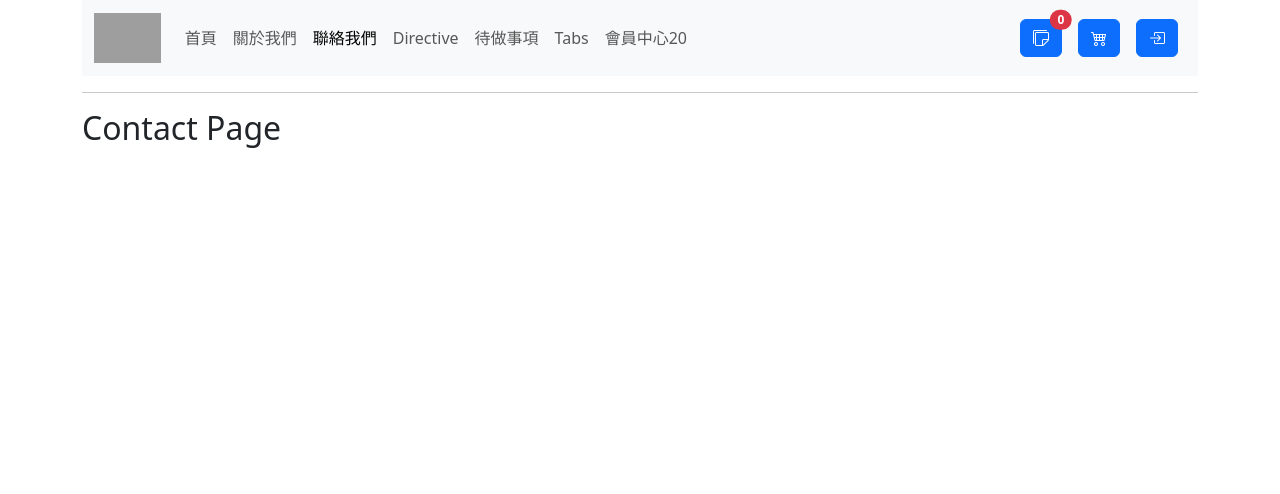
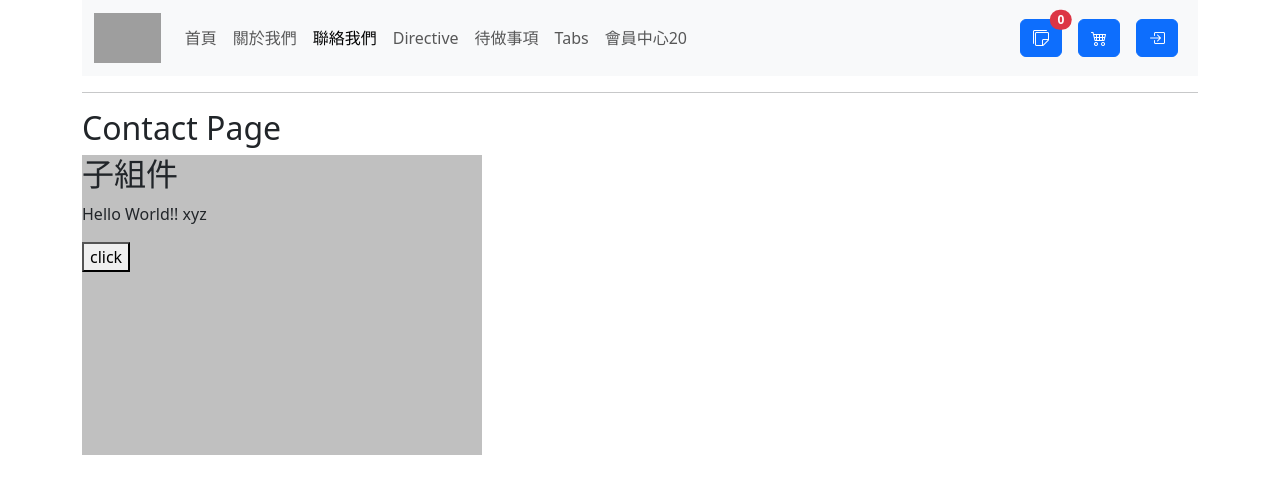
Before and after one commit to HsiaoHungWang/vue-demo, a Vue app: page /contactAbc in a window 1280 px wide. Shown: the top 494 px of the page. Built offline with nearby package versions, Linux system fonts and the light colour scheme; grey boxes are pictures that could not be loaded.

Commit message:
父子組件間的資料傳遞做法

```diff
--- /dev/null
+++ b/src/components/ChildComponent.vue
@@ -0,0 +1,33 @@
+<script setup>
+//  宣告父組件傳進來的屬性
+    const props = defineProps({
+        message: String,
+        title: String
+    })
+    //宣告父組件傳進來的事件
+     const emit = defineEmits(["myEvent"])
+
+     const clickHandler = () =>{
+        //觸發父組件的自訂事件
+        //並將資料傳給父組件
+        emit("myEvent", "來自子組件的資料")
+     }
+
+</script>
+
+<template>
+    <div>
+    <h2>子組件</h2>
+    <p :title="title">{{ message }} {{ title }}</p>
+    <button @click="clickHandler">click</button>
+    </div>
+
+</template>
+
+<style lang="css" scoped>
+div{
+    width:400px;
+    height:300px;
+    background-color: silver;
+}
+</style>
--- a/src/views/ContactView.vue
+++ b/src/views/ContactView.vue
@@ -1,10 +1,25 @@
 <script setup>
+import ChildComponent from '@/components/ChildComponent.vue';
+import { ref } from 'vue';
+
+const abcd = ref("xyz")
+const parentData = ref("")
+//data 會收到子組件傳過來的值
+const myHandler = data => {
+  alert(data)
+  parentData.value = data
+}
 
 </script>
 
 <template>
     <div>
-        <h2>Contact Page</h2>
+        <h2>Contact Page {{ parentData }}</h2>
+        <!--
+        message、title 是自訂屬性名稱，用來將資料傳遞給子組件
+        myEvent 是一個自訂事件名稱，目前不知如何觸發此事件
+        -->
+        <ChildComponent message="Hello World!!" :title="abcd" @myEvent="myHandler"></ChildComponent>
     </div>
 </template>
 
```
